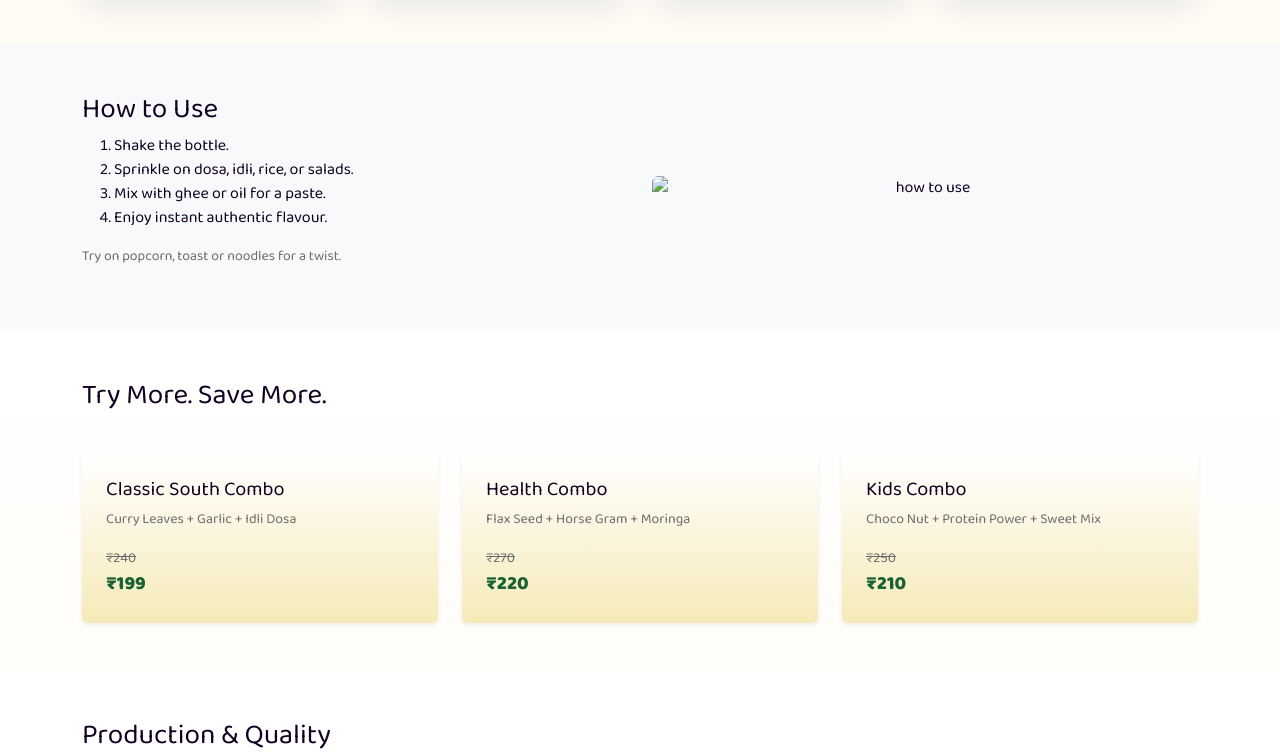
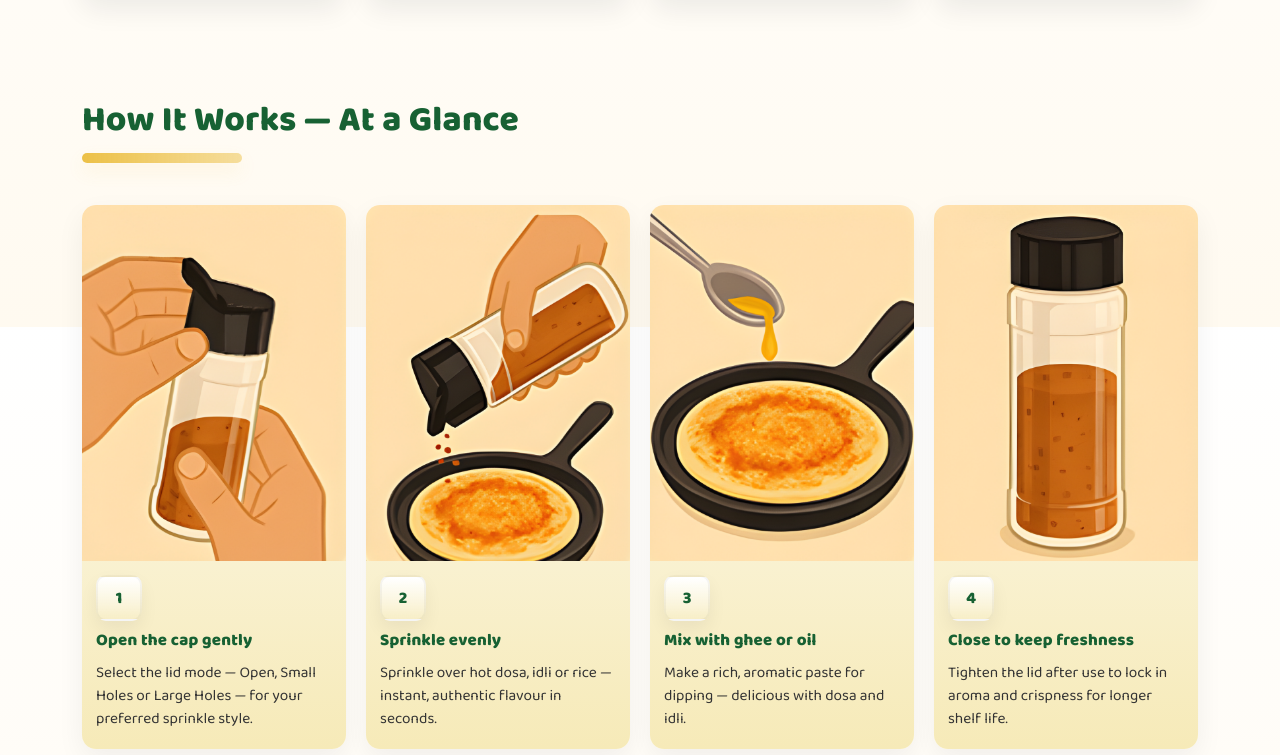
Before and after one commit to dnaveenshankar/DosaToppings, a plain HTML site: page index.html in a window 1280 px wide. Shown: the part 4473-5228 px from the top of the page. Drawn offline with nearby package versions, Linux system fonts and the light colour scheme.

Commit message:
Add 4-step visual guide with images and cards for enhanced user experience

```diff
--- a/css/style.css
+++ b/css/style.css
@@ -512,3 +512,133 @@ header#home, .hero, section {
 
 /* small utility */
 .text-muted { color: #6b6b6b !important; }
+
+/* =========================
+   4-CARD VISUAL GRID (image 800x1080)
+   ========================= */
+.grid-4cards {
+  display:grid;
+  grid-template-columns: repeat(4, 1fr);
+  gap:20px;
+  margin-top: 8px;
+}
+
+/* card */
+.vc-card{
+  background: linear-gradient(180deg,#fff,var(--pale));
+  border-radius:14px;
+  overflow:hidden;
+  box-shadow: 0 10px 28px rgba(16,24,32,0.06);
+  transition: transform .36s cubic-bezier(.2,.9,.2,1), box-shadow .36s ease;
+  display:flex;
+  flex-direction:column;
+  cursor:pointer;
+  outline: none;
+}
+
+/* focus and hover lift */
+.vc-card:hover, .vc-card:focus {
+  transform: translateY(-8px);
+  box-shadow: 0 28px 56px rgba(16,24,32,0.12);
+}
+
+/* image area using background-image for consistent cropping
+   Keep aspect-ratio of 800/1080 so exported 800x1080 fits perfectly */
+.vc-media{
+  width:100%;
+  aspect-ratio: 800 / 1080; /* ensures image frame matches 800x1080 */
+  background-size: cover;
+  background-position: center;
+  background-repeat: no-repeat;
+  transition: transform .9s cubic-bezier(.2,.9,.2,1), filter .4s ease;
+}
+
+/* small zoom on hover */
+.vc-card:hover .vc-media, .vc-card:focus .vc-media {
+  transform: scale(1.04);
+  filter: saturate(1.04) contrast(1.02);
+}
+
+/* body */
+.vc-body{
+  padding:14px 14px 18px;
+  display:flex;
+  flex-direction:column;
+  gap:10px;
+}
+
+/* meta row: number + users */
+.vc-meta{
+  display:flex;
+  justify-content:space-between;
+  align-items:center;
+  gap:8px;
+}
+
+/* big number badge */
+.vc-number{
+  min-width:46px;
+  height:46px;
+  border-radius:10px;
+  background: linear-gradient(180deg, #fff, rgba(246,234,184,0.12));
+  border: 2px solid rgba(0,0,0,0.04);
+  display:inline-flex;
+  align-items:center;
+  justify-content:center;
+  font-weight:900;
+  color: var(--nav-green);
+  font-size:1.05rem;
+  box-shadow: 0 8px 18px rgba(16,24,32,0.06);
+}
+
+/* small users count */
+.vc-users{
+  font-size:0.92rem;
+  color:#6b6b6b;
+  font-weight:700;
+  background: rgba(255,255,255,0.04);
+  padding:6px 8px;
+  border-radius:8px;
+  border: 1px solid rgba(255,255,255,0.02);
+}
+
+/* title and text */
+.vc-title{
+  margin:0;
+  color: var(--nav-green);
+  font-weight:900;
+  font-size:1.05rem;
+  letter-spacing:0.2px;
+}
+.vc-text{
+  margin:0;
+  color:#333;
+  font-size:0.96rem;
+  line-height:1.5;
+}
+
+/* responsive breakpoints */
+@media (max-width: 1100px) {
+  .grid-4cards { grid-template-columns: repeat(3, 1fr); gap:18px; }
+}
+@media (max-width: 900px) {
+  .grid-4cards { grid-template-columns: repeat(2, 1fr); gap:16px; }
+  .vc-number { min-width:40px; height:40px; font-size:0.98rem; }
+}
+@media (max-width: 576px) {
+  .grid-4cards { grid-template-columns: 1fr; gap:14px; }
+  .vc-media { aspect-ratio: 800 / 1080; /* keeps aspect on small screens */ }
+  .vc-body { padding:12px; text-align:center; }
+  .vc-meta { justify-content:center; gap:10px; }
+  .vc-users { display:none; } /* keep small screens clean; remove if prefer to show */
+}
+
+/* entrance reveal (works with your IntersectionObserver) */
+.vc-card.fade-in-up { opacity:0; transform: translateY(10px); transition: opacity .6s ease, transform .6s cubic-bezier(.2,.9,.2,1); }
+.vc-card.fade-in-up.visible { opacity:1; transform: translateY(0); }
+
+/* reduce motion */
+@media (prefers-reduced-motion: reduce) {
+  .vc-card, .vc-media { transition: none !important; animation: none !important; }
+  .vc-card.fade-in-up { opacity:1 !important; transform:none !important; }
+}
--- a/index.html
+++ b/index.html
@@ -264,25 +264,61 @@
     </section>
 
     <!-- HOW TO USE -->
-    <section id="howto" class="bg-light py-5">
-      <div class="container">
-        <div class="row g-4 align-items-center">
-          <div class="col-md-6">
-            <h3>How to Use</h3>
-            <ol class="how-list">
-              <li>Shake the bottle.</li>
-              <li>Sprinkle on dosa, idli, rice, or salads.</li>
-              <li>Mix with ghee or oil for a paste.</li>
-              <li>Enjoy instant authentic flavour.</li>
-            </ol>
-            <p class="small text-muted">Try on popcorn, toast or noodles for a twist.</p>
-          </div>
-          <div class="col-md-6 text-center">
-            <img src="assets/howto.jpg" alt="how to use" class="img-fluid rounded animated-float">
-          </div>
+    <!-- 4-CONTAINER IMAGE + TEXT (place inside <main> where needed) -->
+<section id="howto" class="container py-5">
+  <h2 class="section-title custom-hero fade-in-up">How It Works — At a Glance</h2>
+
+  <div class="grid-4cards mt-4">
+    <!-- Card 1 -->
+    <article class="vc-card fade-in-up" tabindex="0" aria-label="Open the cap - card">
+      <div class="vc-media" style="background-image: url('assets/step-1.png');"></div>
+      <div class="vc-body">
+        <div class="vc-meta">
+          <div class="vc-number">1</div>
         </div>
+        <h3 class="vc-title">Open the cap gently</h3>
+        <p class="vc-text">Select the lid mode — Open, Small Holes or Large Holes — for your preferred sprinkle style.</p>
       </div>
-    </section>
+    </article>
+
+    <!-- Card 2 -->
+    <article class="vc-card fade-in-up" tabindex="0" aria-label="Sprinkle evenly - card">
+      <div class="vc-media" style="background-image: url('assets/step-2.png');"></div>
+      <div class="vc-body">
+        <div class="vc-meta">
+          <div class="vc-number">2</div>
+        </div>
+        <h3 class="vc-title">Sprinkle evenly</h3>
+        <p class="vc-text">Sprinkle over hot dosa, idli or rice — instant, authentic flavour in seconds.</p>
+      </div>
+    </article>
+
+    <!-- Card 3 -->
+    <article class="vc-card fade-in-up" tabindex="0" aria-label="Mix with ghee - card">
+      <div class="vc-media" style="background-image: url('assets/step-3.png');"></div>
+      <div class="vc-body">
+        <div class="vc-meta">
+          <div class="vc-number">3</div>
+        </div>
+        <h3 class="vc-title">Mix with ghee or oil</h3>
+        <p class="vc-text">Make a rich, aromatic paste for dipping — delicious with dosa and idli.</p>
+      </div>
+    </article>
+
+    <!-- Card 4 -->
+    <article class="vc-card fade-in-up" tabindex="0" aria-label="Close to keep fresh - card">
+      <div class="vc-media" style="background-image: url('assets/step-4.png');"></div>
+      <div class="vc-body">
+        <div class="vc-meta">
+          <div class="vc-number">4</div>
+        </div>
+        <h3 class="vc-title">Close to keep freshness</h3>
+        <p class="vc-text">Tighten the lid after use to lock in aroma and crispness for longer shelf life.</p>
+      </div>
+    </article>
+  </div>
+</section>
+
 
     <!-- COMBOS -->
     <section id="combos" class="py-5">
```
Also changed, not shown: assets/step-1.png (added), assets/step-2.png (added), assets/step-3.png (added), assets/step-4.png (added).
